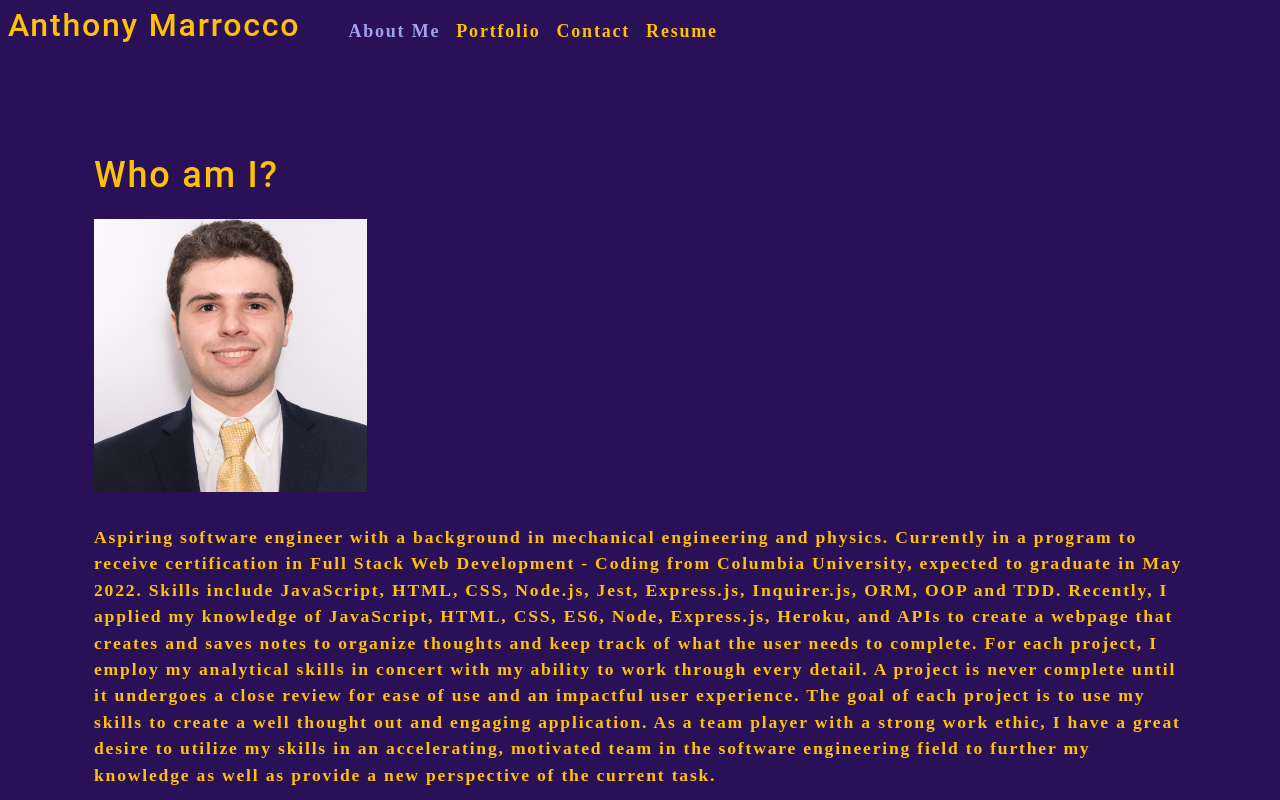
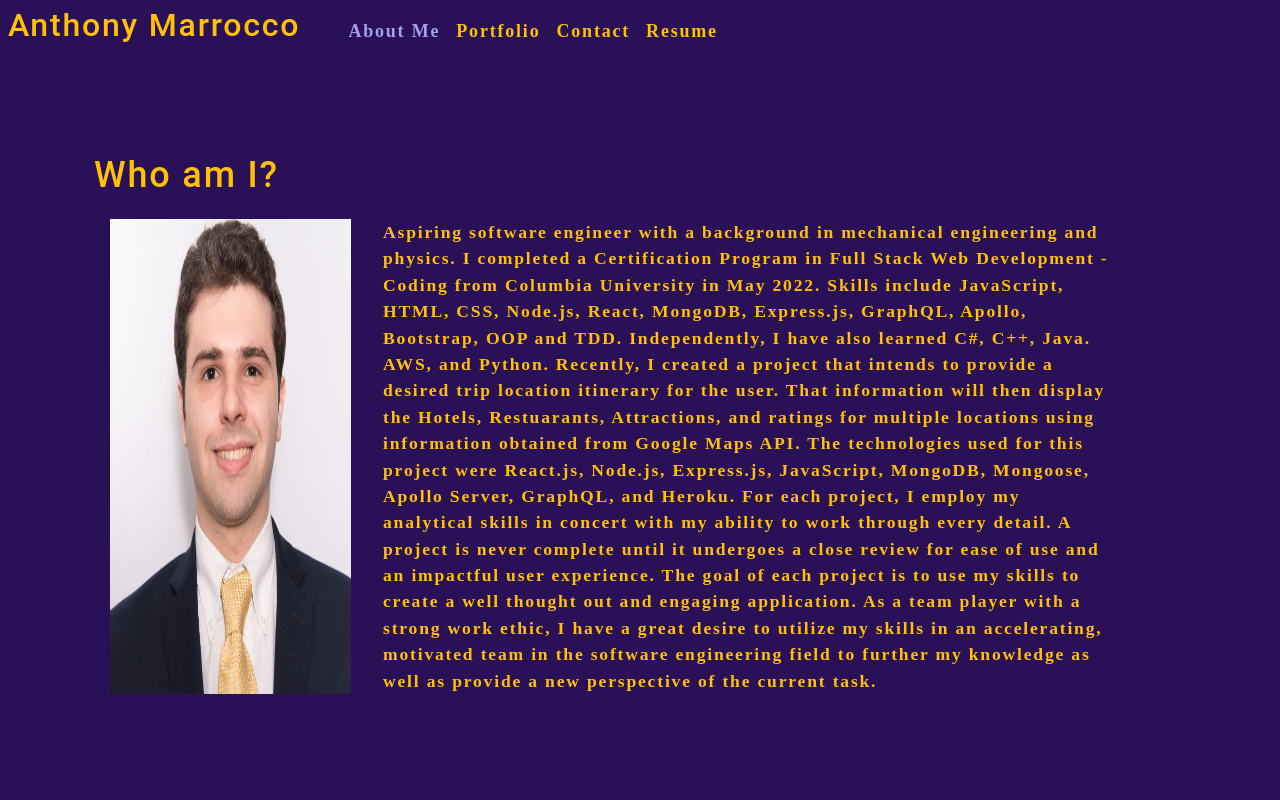
Before and after one commit to ajmarrocco/ajmportfolio, a React (Create React App) app: page / in a window 1280 px wide. Shown: the top 800 px of the page. Built offline with nearby package versions, Linux system fonts and the light colour scheme.

Commit message:
img and p in about are on same line

```diff
--- a/src/components/About/index.js
+++ b/src/components/About/index.js
@@ -7,21 +7,23 @@ function About() {
         <section className="my-5" >
             <h1 id="about">Who am I?</h1>
             <div className="flex-row">
-                <img src={profileImage} className="my-2" style={{ width: "25%" }} alt="cover"  />
-                <div className="my-2">
-                    <p>
-                    Aspiring software engineer with a background in mechanical engineering and physics. Currently in a
-                        program to receive certification in Full Stack Web Development - Coding from Columbia University,
-                        expected to graduate in May 2022. Skills include JavaScript, HTML, CSS, Node.js, Jest, Express.js, Inquirer.js,
-                        ORM, OOP and TDD. Recently, I applied my knowledge of JavaScript, HTML, CSS, ES6, Node, Express.js, Heroku, and APIs to
-                        create a webpage that creates and saves notes to organize thoughts and keep track of what the user needs to complete. For each project, I employ my analytical skills in concert with my
-                        ability to work through every detail. A project is never complete until it undergoes a close review for
-                        ease of use and an impactful user experience. The goal of each project is to use my skills to create a
-                        well thought out and engaging application. As a team player with a strong work ethic, I have a great
-                        desire to utilize my skills in an accelerating, motivated team in the software engineering field to
-                        further my knowledge as well as provide a new perspective of the current task.
-                    </p>
-                </div>
+                <img src={profileImage} className="my-2 px-2" style={{ width: "25%" }} alt="cover"  />
+                {/* <div className="my-2"> */}
+                <p className="my-2 px-2" style={{ width: "70%" }}>
+                    Aspiring software engineer with a background in mechanical engineering and physics.  I completed a
+                    Certification Program in Full Stack Web Development - Coding from Columbia University in May 2022. Skills
+                    include JavaScript, HTML, CSS, Node.js, React, MongoDB, Express.js, GraphQL, Apollo, Bootstrap, OOP and TDD.
+                    Independently, I have also learned C#, C++, Java. AWS, and Python.  Recently, I created a project that intends to
+                    provide a desired trip location itinerary for the user. That information will then display the Hotels, Restuarants,
+                    Attractions, and ratings for multiple locations using information obtained from Google Maps API.  The technologies used
+                    for this project were React.js, Node.js, Express.js, JavaScript, MongoDB, Mongoose, Apollo Server, GraphQL, and Heroku.
+                    For each project, I employ my analytical skills in concert with my ability to work through every detail. A project is
+                    never complete until it undergoes a close review for ease of use and an impactful user experience. The goal of each
+                    project is to use my skills to create a well thought out and engaging application. As a team player with a strong work
+                    ethic, I have a great desire to utilize my skills in an accelerating, motivated team in the software engineering field
+                    to further my knowledge as well as provide a new perspective of the current task.
+                </p>
+                {/* </div> */}
             </div>
         </section>
     )
--- a/src/components/Contact/index.js
+++ b/src/components/Contact/index.js
@@ -56,6 +56,19 @@ function ContactForm() {
             )}
             <button data-testid="button" type="submit">Submit</button>
         </form>
+        <div className='flex-row mx-2'>
+                <h2>
+                    <a href="https://github.com/ajmarrocco" target="_blank" rel="noopener noreferrer" className='mx-2'>
+                        Github
+                    </a>
+                    <a href="https://www.linkedin.com/in/anthonymarrocco/" target="_blank" rel="noopener noreferrer" className='mx-2'>
+                        LinkedIn
+                    </a>
+                    <a href="https://stackoverflow.com/users/17169985/ajmarrocco?tab=profile" target="_blank" rel="noopener noreferrer" className='mx-2'>
+                        Stack Overflow
+                    </a>
+                </h2>
+            </div>
         </section>
     );
 }
--- a/src/components/Footer/index.js
+++ b/src/components/Footer/index.js
@@ -3,20 +3,8 @@ import React from 'react'
 function Footer() {
 
     return (
-        <footer>
-            <div className='flex-row mx-2'>
-                <h2>
-                    <a href="https://github.com/ajmarrocco" target="_blank" rel="noopener noreferrer" className='mx-2'>
-                        Github
-                    </a>
-                    <a href="https://www.linkedin.com/in/anthonymarrocco/" target="_blank" rel="noopener noreferrer" className='mx-2'>
-                        LinkedIn
-                    </a>
-                    <a href="https://stackoverflow.com/users/17169985/ajmarrocco?tab=profile" target="_blank" rel="noopener noreferrer" className='mx-2'>
-                        Stack Overflow
-                    </a>
-                </h2>
-            </div>
+        <footer class="mx-2">
+            <h3>&copy; 2022 by Anthony Marrocco 🌌</h3>
         </footer>
     )
 }
```
